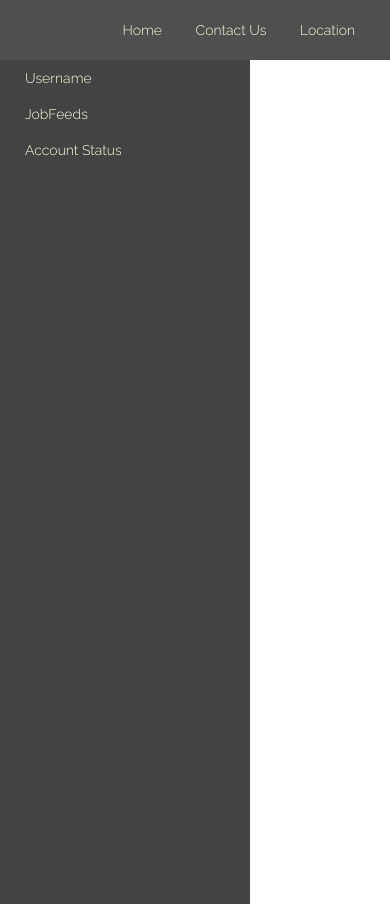
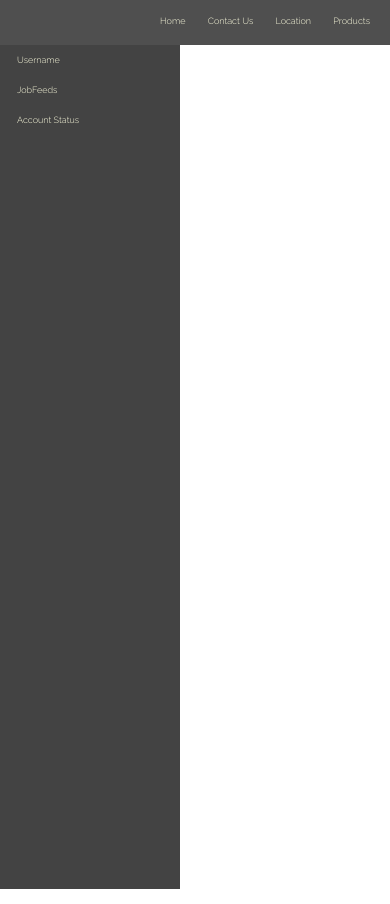
Before and after one commit to TheLearningRookie/movingStatic, a plain HTML site: page index.html in a window 390 px wide. Drawn offline with Linux system fonts and the light colour scheme.

Commit message:
mobileSize.css smallSize.css index.css index.html, 0, responsive layout and relearning html css, ubuntu Terminal

```diff
--- a/index.html
+++ b/index.html
@@ -1,8 +1,10 @@
 <!DOCTYPE html>
 <html>
    <head>
-      <meta charset='UTF-8' name='viewport' content='width=device-width, initial-scale=1'>
-      <link rel='stylesheet' href='index.css'>
+     <meta charset='UTF-8' name='viewport' content='width=device-width, initial-scale=1'>
+     <link rel='stylesheet' href='index.css'>
+      <link rel='stylesheet' href='smallSize.css' media='screen and (max-width: 760px)'>
+      <link rel='stylesheet' href='mobileSize.css' media='screen and (max-width: 480px)'>
       <link rel='stylesheet' href='https://fonts.googleapis.com/css?family=Raleway:300'>
    </head>
    <body>
@@ -12,6 +14,7 @@
                <li><a href='#'>Home</a></li>
                <li><a href='#'>Contact Us</a></li>
                <li><a href='#'>Location</a></li>
+               <li><a href='#'>Products</a></li>
             </ul>
          </div>
       </header>
--- /dev/null
+++ b/mobileSize.css
@@ -0,0 +1,33 @@
+body, html{
+   margin: 0px;
+   font-family: 'Raleway', sans-serif;
+   font-size: 9px;
+   height: 100%;
+}
+.headerWrapper{
+   background-color: #4f4f4f;
+   width: 100%;
+   height: 45px;
+   display: inline-block;
+   vertical-align: middle;
+}
+.headerNavigationList{
+   list-style-type: none;
+   padding: 0px 10px;
+   margin: 16px 0;
+   float: right;
+}
+.headerNavigationList li{
+   display: inline;
+}
+.headerNavigationList a{
+   text-decoration: none;
+   color: #fdfddf;
+   padding: 16px 10px;
+}
+.headerNavigationList a:hover{
+   background-color: #5e5e5e;
+   padding: 16px 10px;
+   transition: background-color 0.3s;
+   border-radius: 1px;
+}
--- a/index.css
+++ b/smallSize.css
@@ -1,20 +1,20 @@
 body, html{
    margin: 0px;
    font-family: 'Raleway', sans-serif;
-   font-size: 14px;
+   font-size: 11px;
    height: 100%;
 }
 .headerWrapper{
    background-color: #4f4f4f;
    width: 100%;
-   height: 60px;
+   height: 45px;
    display: inline-block;
    vertical-align: middle;
 }
 .headerNavigationList{
    list-style-type: none;
-   padding: 0px 20px;
-   margin: 22px 0;
+   padding: 0px 10px;
+   margin: 16px 0;
    float: right;
 }
 .headerNavigationList li{
@@ -23,17 +23,17 @@ body, html{
 .headerNavigationList a{
    text-decoration: none;
    color: #fdfddf;
-   padding: 22px 15px;
+   padding: 16px 10px;
 }
 .headerNavigationList a:hover{
-   background-color: #434343;
-   padding: 22px 15px;
+   background-color: #5e5e5e;
+   padding: 16px 10px;
    transition: background-color 0.3s;
    border-radius: 1px;
 }
 .sidebarWrapper{
    background-color: #434343;
-   width: 250px;
+   width: 180px;
    height: 100%;
    display: inline-block;
 }
@@ -47,12 +47,12 @@ body, html{
    text-decoration: none;
    color: #fdfddf;
    font-weight: light;
-   padding: 10px 25px;
+   padding: 10px 17px;
    display: block;
 }
 .sidebarNavigationList a:hover{
    background-color: #5e5e5e;
-   padding: 10px 25px;
+   padding: 10px 17px;
    transition: background-color 0.3s;
    border-radius: 1px;
    display: block;
```
